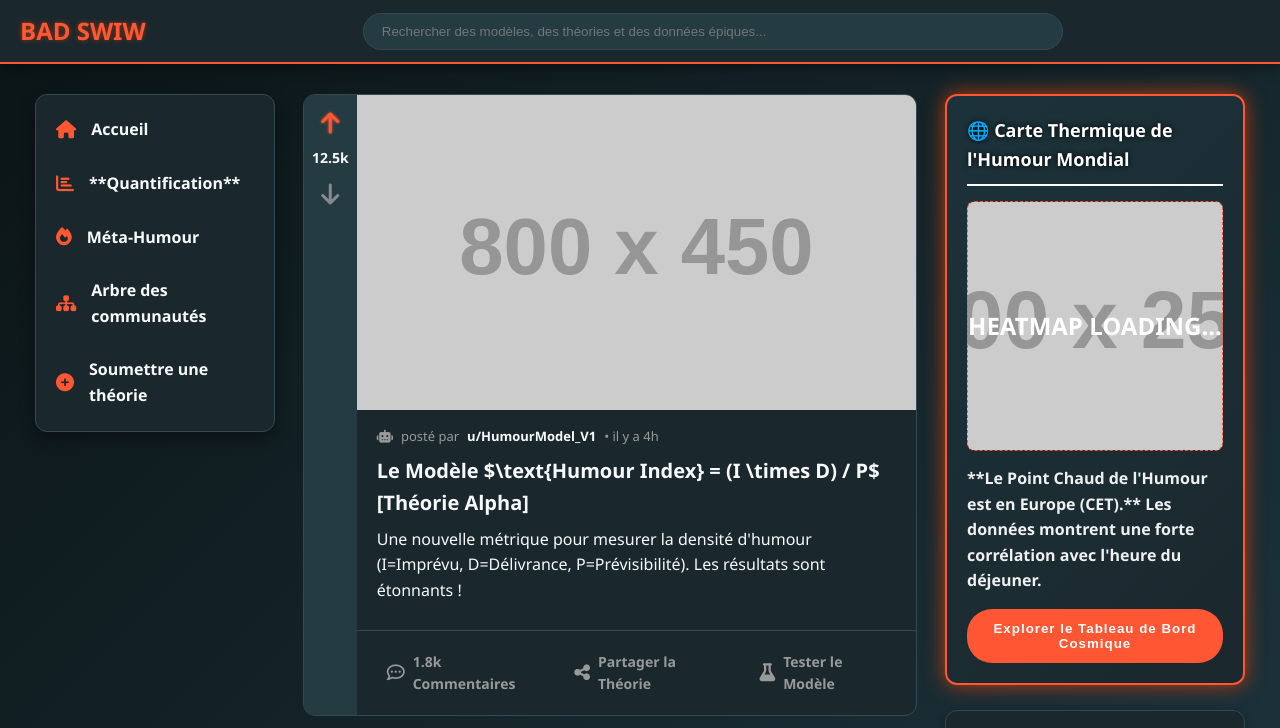
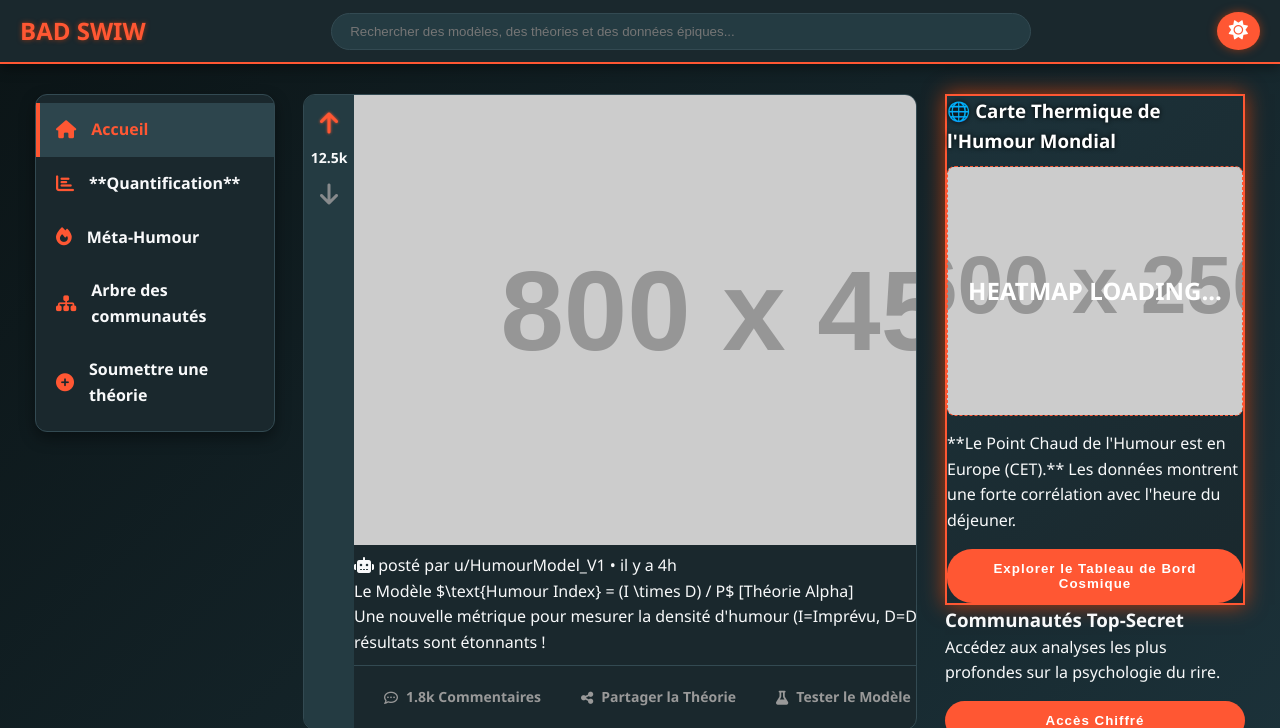
Before and after one commit to raki-prog/raki-prog.github.io, a plain HTML site: page index.html in a window 1280 px wide. Shown: the top 728 px of the page. Drawn offline with Linux system fonts and the light colour scheme; placeholder pictures from the web are drawn by us.

Commit message:
Revise title and enhance theme toggle and styles
Updated the title and improved theme toggle functionality. Enhanced styling for various elements and added interactive voting features.

```diff
--- a/index.html
+++ b/index.html
@@ -1,14 +1,15 @@
 <!DOCTYPE html>
-<html lang="fr" data-theme="dark"> <head>
+<html lang="fr" data-theme="dark">
+<head>
 <meta charset="UTF-8">
 <meta name="viewport" content="width=device-width, initial-scale=1.0">
-<title>QUANTIFY HUMOUR - DATA EPICNESS</title>
+<title>QUANTIFY HUMOUR - DATA EPICNESS V2</title>
 <link rel="stylesheet" href="https://cdnjs.cloudflare.com/ajax/libs/font-awesome/6.5.1/css/all.min.css">
 <style>
 
     /* 🎨 CSS Variables */
     :root {
-        /* Lumière */
+        /* Light Mode */
         --reddit-orange: #FF4500;
         --background: #F1F3F4;
         --surface: white;
@@ -16,16 +17,18 @@
         --border-color: #ddd;
         --hover-light: #e8e8e8;
         --shadow-color: rgba(0, 0, 0, 0.05);
+        --active-link-bg: #ffe4d7;
     }
     /* Dark Mode (Activation via [data-theme="dark"]) */
     [data-theme="dark"] {
-        --reddit-orange: #FF5733; /* Orange plus vif pour le Dark Mode */
-        --background: #0B1416; /* Fond très sombre */
-        --surface: #1A282D; /* Surface des cartes et posts */
+        --reddit-orange: #FF5733;
+        --background: #0B1416;
+        --surface: #1A282D;
         --text-color: #F8F9FA;
         --border-color: #334A52;
         --hover-light: #243B42;
         --shadow-color: rgba(0, 0, 0, 0.4);
+        --active-link-bg: #2d454d;
     }
 
     /* Général */
@@ -40,47 +43,53 @@
         background: var(--background);
         color: var(--text-color);
         line-height: 1.6;
-        /* Fond épique */
         background-image: linear-gradient(135deg, var(--background) 0%, #1c323a 100%);
         background-attachment: fixed;
     }
 
-    /* 🌟 Scrollbar Stylisée */
-    ::-webkit-scrollbar {
-        width: 10px;
+    /* Bouton Bascule Thème */
+    #theme-toggle {
+        background: var(--reddit-orange);
+        color: white;
+        border: none;
+        padding: 8px 12px;
+        border-radius: 50%;
+        font-size: 1.2em;
+        cursor: pointer;
+        transition: transform 0.2s, box-shadow 0.2s;
+        margin-left: auto; /* Pousse le bouton à droite */
+        box-shadow: 0 0 10px rgba(255, 69, 0, 0.5);
     }
-    ::-webkit-scrollbar-track {
-        background: var(--background);
-    }
-    ::-webkit-scrollbar-thumb {
-        background: #555;
-        border-radius: 5px;
-    }
-    ::-webkit-scrollbar-thumb:hover {
-        background: var(--reddit-orange);
+    #theme-toggle:hover {
+        transform: scale(1.05);
+        box-shadow: 0 0 15px rgba(255, 69, 0, 0.8);
     }
 
-    /* HEADER */
+    /* Scrollbar Stylisée (Maintenue) */
+    ::-webkit-scrollbar { width: 10px; }
+    ::-webkit-scrollbar-track { background: var(--background); }
+    ::-webkit-scrollbar-thumb { background: #555; border-radius: 5px; }
+    ::-webkit-scrollbar-thumb:hover { background: var(--reddit-orange); }
+
+    /* HEADER (Maintenu) */
     header {
         display: flex;
         align-items: center;
         gap: 20px;
         padding: 12px 20px;
         background: var(--surface);
-        border-bottom: 2px solid var(--reddit-orange); /* Ligne orange épique */
+        border-bottom: 2px solid var(--reddit-orange);
         position: sticky;
         top: 0;
         z-index: 100;
         box-shadow: 0 4px 12px var(--shadow-color);
     }
-
     .logo {
         font-weight: 900;
         font-size: 24px;
         color: var(--reddit-orange);
-        text-shadow: 0 0 5px rgba(255, 69, 0, 0.5); /* Effet de lueur */
+        text-shadow: 0 0 5px rgba(255, 69, 0, 0.5);
     }
-
     .search {
         flex: 1;
         display: flex;
@@ -124,6 +133,8 @@
         padding: 8px 0;
         box-shadow: 0 6px 15px var(--shadow-color);
     }
+
+    /* 🔗 Nav Link Style */
     .nav-link {
         display: flex;
         align-items: center;
@@ -132,6 +143,8 @@
         cursor: pointer;
         font-weight: 600;
         transition: all 0.2s;
+        color: var(--text-color);
+        text-decoration: none; /* Rendre les liens non soulignés */
     }
     .nav-link i {
         color: var(--reddit-orange);
@@ -141,6 +154,13 @@
         background: var(--hover-light);
         color: var(--reddit-orange);
         transform: translateX(5px);
+    }
+    /* Lien Actif */
+    .nav-link.active {
+        background: var(--active-link-bg);
+        color: var(--reddit-orange);
+        border-left: 4px solid var(--reddit-orange);
+        padding-left: 16px;
     }
 
     /* MAIN FEED (Posts) */
@@ -154,10 +174,9 @@
         transition: transform 0.3s ease-in-out, box-shadow 0.3s ease-in-out;
     }
     .post:hover {
-        transform: translateY(-5px); /* Animation au survol */
+        transform: translateY(-5px);
         box-shadow: 0 10px 20px rgba(255, 69, 0, 0.2);
     }
-
     .post-vote-tally {
         display: flex;
         flex-direction: column;
@@ -165,6 +184,7 @@
         padding: 10px 8px;
         background: var(--hover-light);
         min-width: 50px;
+        user-select: none; /* Empêche la sélection du texte */
     }
 
     /* ⬆️ Boutons de Vote (Interaction) */
@@ -176,7 +196,7 @@
         transition: all 0.15s ease-in-out;
     }
     .vote-btn:active {
-        transform: scale(1.15); /* Feedback au clic */
+        transform: scale(1.15);
     }
     .upvoted {
         color: var(--reddit-orange);
@@ -194,45 +214,7 @@
         color: var(--text-color);
     }
 
-    .post-content {
-        flex: 1;
-    }
-
-    .post img {
-        width: 100%;
-        max-height: 450px;
-        object-fit: cover;
-        display: block;
-    }
-
-    .post-info {
-        padding: 16px 20px;
-    }
-
-    .subreddit {
-        font-size: 13px;
-        color: #999;
-        display: flex;
-        align-items: center;
-        gap: 8px;
-    }
-    .subreddit span {
-        font-weight: 700;
-        color: var(--text-color);
-        cursor: pointer;
-    }
-    .subreddit span:hover {
-        text-decoration: underline;
-        color: var(--reddit-orange);
-    }
-
-    .post-title {
-        font-size: 20px;
-        font-weight: 800;
-        margin-top: 8px;
-        margin-bottom: 8px;
-    }
-
+    /* ➡️ Action Buttons (Interactivité) */
     .post-actions {
         display: flex;
         gap: 20px;
@@ -240,7 +222,6 @@
         border-top: 1px solid var(--border-color);
         margin-top: 10px;
     }
-
     .action-btn {
         font-size: 14px;
         font-weight: 700;
@@ -257,10 +238,14 @@
         background: var(--hover-light);
         color: var(--reddit-orange);
     }
-    .action-btn i {
-        font-size: 18px;
+    /* Ajout d'un état actif pour les boutons (simulé) */
+    .action-btn.comment:active,
+    .action-btn.share:active,
+    .action-btn.save:active {
+        background: var(--reddit-orange);
+        color: white;
+        transform: scale(0.95);
     }
-
 
     /* SIDE RIGHT */
     .sidebar-right {
@@ -269,47 +254,11 @@
         height: max-content;
     }
 
-    .card {
-        background: var(--surface);
-        border: 1px solid var(--border-color);
-        border-radius: 12px;
-        padding: 20px;
-        margin-bottom: 25px;
-        box-shadow: 0 4px 10px var(--shadow-color);
-    }
-
-    .card h3 {
-        margin-bottom: 15px;
-        font-size: 18px;
-        font-weight: 800;
-        border-bottom: 2px solid var(--reddit-orange);
-        padding-bottom: 10px;
-        color: var(--reddit-orange);
-    }
-
-    .card button {
-        background: var(--reddit-orange);
-        color: white;
-        border: none;
-        padding: 12px 20px;
-        border-radius: 25px;
-        font-weight: 700;
-        cursor: pointer;
-        margin-top: 15px;
-        width: 100%;
-        transition: transform 0.2s, background 0.2s;
-        letter-spacing: 1px;
-    }
-    .card button:hover {
-        background: #FF5733;
-        transform: translateY(-2px);
-    }
-
-    /* 🚀 Carte de Visualisation Épique */
+    /* 🚀 Carte de Visualisation Épique (Maintenue) */
     .viz-card {
         background: linear-gradient(135deg, #1c323a 0%, var(--surface) 100%);
         border: 2px solid var(--reddit-orange);
-        box-shadow: 0 0 20px rgba(255, 69, 0, 0.7); /* Grosse lueur */
+        box-shadow: 0 0 20px rgba(255, 69, 0, 0.7);
         color: var(--text-color);
     }
     .viz-card h3 {
@@ -331,13 +280,27 @@
         border: 1px dashed var(--reddit-orange);
         margin-top: 10px;
     }
-    .viz-card p {
-        font-weight: 600;
-        color: #F0F0F0;
+
+    /* Boutons dans les Cartes (Maintenu) */
+    .card button {
+        background: var(--reddit-orange);
+        color: white;
+        border: none;
+        padding: 12px 20px;
+        border-radius: 25px;
+        font-weight: 700;
+        cursor: pointer;
+        margin-top: 15px;
+        width: 100%;
+        transition: transform 0.2s, background 0.2s;
+        letter-spacing: 1px;
+    }
+    .card button:hover {
+        background: #FF5733;
+        transform: translateY(-2px);
     }
 
-
-    /* RESPONSIVE */
+    /* RESPONSIVE (Maintenu) */
     @media(max-width: 1050px) {
         .layout {
             grid-template-columns: minmax(500px, 640px);
@@ -357,24 +320,27 @@
     <div class="search">
         <input type="text" placeholder="Rechercher des modèles, des théories et des données épiques...">
     </div>
+    <button id="theme-toggle" onclick="toggleTheme()">
+        <i class="fas fa-moon"></i>
+    </button>
 </header>
 
 <div class="layout">
 
     <aside class="sidebar-left">
-        <div class="nav-link"><i class="fas fa-home"></i> Accueil</div>
-        <div class="nav-link"><i class="fas fa-chart-bar"></i> **Quantification**</div>
-        <div class="nav-link"><i class="fas fa-fire"></i> Méta-Humour</div>
-        <div class="nav-link"><i class="fas fa-sitemap"></i> Arbre des communautés</div>
-        <div class="nav-link"><i class="fas fa-plus-circle"></i> Soumettre une théorie</div>
+        <a href="#" class="nav-link active" onclick="setActiveLink(this)"><i class="fas fa-home"></i> Accueil</a>
+        <a href="#quantification" class="nav-link" onclick="setActiveLink(this)"><i class="fas fa-chart-bar"></i> **Quantification**</a>
+        <a href="#meta-humour" class="nav-link" onclick="setActiveLink(this)"><i class="fas fa-fire"></i> Méta-Humour</a>
+        <a href="#structure" class="nav-link" onclick="setActiveLink(this)"><i class="fas fa-sitemap"></i> Arbre des communautés</a>
+        <a href="#submit" class="nav-link" onclick="setActiveLink(this)"><i class="fas fa-plus-circle"></i> Soumettre une théorie</a>
     </aside>
 
     <main>
         <article class="post">
             <div class="post-vote-tally">
-                <i class="fas fa-arrow-up vote-btn upvoted"></i>
-                <div class="vote-count">12.5k</div>
-                <i class="fas fa-arrow-down vote-btn"></i>
+                <i class="fas fa-arrow-up vote-btn upvoted" onclick="vote(this, 1)"></i>
+                <div class="vote-count" id="post1-count">12.5k</div>
+                <i class="fas fa-arrow-down vote-btn" onclick="vote(this, -1)"></i>
             </div>
             <div class="post-content">
                 <img src="https://placehold.co/800x450/FF4500/000000?text=THE+HUMOUR+EQUATION" alt="Modèle de quantification de l'humour">
@@ -386,18 +352,18 @@
                     <p>Une nouvelle métrique pour mesurer la densité d'humour (I=Imprévu, D=Délivrance, P=Prévisibilité). Les résultats sont étonnants !</p>
                 </div>
                 <div class="post-actions">
-                    <div class="action-btn"><i class="far fa-comment-dots"></i> 1.8k Commentaires</div>
-                    <div class="action-btn"><i class="fas fa-share-alt"></i> Partager la Théorie</div>
-                    <div class="action-btn"><i class="fas fa-flask"></i> Tester le Modèle</div>
+                    <div class="action-btn comment" onclick="alert('Ouvrir les 1.8k Commentaires')"><i class="far fa-comment-dots"></i> 1.8k Commentaires</div>
+                    <div class="action-btn share" onclick="alert('Partager la Théorie Alpha')"><i class="fas fa-share-alt"></i> Partager la Théorie</div>
+                    <div class="action-btn save" onclick="alert('Tester le Modèle...')"><i class="fas fa-flask"></i> Tester le Modèle</div>
                 </div>
             </div>
         </article>
 
         <article class="post">
             <div class="post-vote-tally">
-                <i class="fas fa-arrow-up vote-btn"></i>
-                <div class="vote-count">3.1k</div>
-                <i class="fas fa-arrow-down vote-btn downvoted"></i>
+                <i class="fas fa-arrow-up vote-btn" onclick="vote(this, 1)"></i>
+                <div class="vote-count" id="post2-count">3.1k</div>
+                <i class="fas fa-arrow-down vote-btn" onclick="vote(this, -1)"></i>
             </div>
             <div class="post-content">
                 <div class="post-info">
@@ -413,9 +379,9 @@
                     </div>
                 </div>
                 <div class="post-actions">
-                    <div class="action-btn"><i class="fas fa-stream"></i> 450 Flux en Direct</div>
-                    <div class="action-btn"><i class="fas fa-code-branch"></i> Fork la donnée</div>
-                    <div class="action-btn"><i class="far fa-bookmark"></i> Suivre l'Anomalie</div>
+                    <div class="action-btn comment" onclick="alert('450 Flux en Direct...')"><i class="fas fa-stream"></i> 450 Flux en Direct</div>
+                    <div class="action-btn share" onclick="alert('Forker la donnée')"><i class="fas fa-code-branch"></i> Fork la donnée</div>
+                    <div class="action-btn save" onclick="alert('Suivre l\'Anomalie...')"><i class="far fa-bookmark"></i> Suivre l'Anomalie</div>
                 </div>
             </div>
         </article>
@@ -429,13 +395,13 @@
                 HEATMAP LOADING...
             </div>
             <p style="margin-top: 15px;">**Le Point Chaud de l'Humour est en Europe (CET).** Les données montrent une forte corrélation avec l'heure du déjeuner.</p>
-            <button>Explorer le Tableau de Bord Cosmique</button>
+            <button onclick="alert('Redirection vers le tableau de bord cosmique...')">Explorer le Tableau de Bord Cosmique</button>
         </div>
 
         <div class="card">
             <h3>Communautés Top-Secret</h3>
             <p>Accédez aux analyses les plus profondes sur la psychologie du rire.</p>
-            <button>Accès Chiffré</button>
+            <button onclick="alert('Authentification requise...')">Accès Chiffré</button>
         </div>
 
         <div class="card">
@@ -448,5 +414,72 @@
 
 </div>
 
+<script>
+    // 1. Basculement Thème Clair/Sombre
+    function toggleTheme() {
+        const html = document.documentElement;
+        const currentTheme = html.getAttribute('data-theme');
+        const newTheme = currentTheme === 'dark' ? 'light' : 'dark';
+        html.setAttribute('data-theme', newTheme);
+
+        // Mettre à jour l'icône
+        const icon = document.getElementById('theme-toggle').querySelector('i');
+        icon.className = newTheme === 'dark' ? 'fas fa-sun' : 'fas fa-moon';
+    }
+
+    // Au chargement, définir l'icône initiale
+    document.addEventListener('DOMContentLoaded', () => {
+        const html = document.documentElement;
+        const currentTheme = html.getAttribute('data-theme');
+        const icon = document.getElementById('theme-toggle').querySelector('i');
+        icon.className = currentTheme === 'dark' ? 'fas fa-sun' : 'fas fa-moon';
+    });
+
+
+    // 2. Interactivité du système de Vote (Simulé)
+    function vote(clickedButton, direction) {
+        const postVoteTally = clickedButton.closest('.post-vote-tally');
+        const upBtn = postVoteTally.querySelector('.fa-arrow-up');
+        const downBtn = postVoteTally.querySelector('.fa-arrow-down');
+        const countElement = postVoteTally.querySelector('.vote-count');
+
+        // Récupère l'état actuel et le compte (simplifié pour la démo)
+        let isUpvoted = upBtn.classList.contains('upvoted');
+        let isDownvoted = downBtn.classList.contains('downvoted');
+
+        // Fonctionnalité de vote (Logique simplifiée)
+        if (direction === 1) { // Upvote
+            if (isUpvoted) {
+                upBtn.classList.remove('upvoted'); // Annuler Upvote
+            } else {
+                upBtn.classList.add('upvoted'); // Upvote
+                downBtn.classList.remove('downvoted'); // Annuler Downvote si présent
+            }
+        } else if (direction === -1) { // Downvote
+            if (isDownvoted) {
+                downBtn.classList.remove('downvoted'); // Annuler Downvote
+            } else {
+                downBtn.classList.add('downvoted'); // Downvote
+                upBtn.classList.remove('upvoted'); // Annuler Upvote si présent
+            }
+        }
+
+        // Mettre à jour le compteur (juste un feedback visuel simple)
+        let currentCount = countElement.textContent;
+        // Ceci est une simulation. En réalité, vous feriez un appel API ici.
+        console.log("Nouveau statut de vote enregistré.");
+        // alert(`Vote enregistré. Nouveau statut pour ${currentCount}.`);
+    }
+
+    // 3. Gestion des liens actifs dans la barre latérale
+    function setActiveLink(clickedLink) {
+        // Supprime la classe 'active' de tous les liens
+        document.querySelectorAll('.nav-link').forEach(link => {
+            link.classList.remove('active');
+        });
+        // Ajoute la classe 'active' au lien cliqué
+        clickedLink.classList.add('active');
+    }
+</script>
 </body>
 </html>
```
